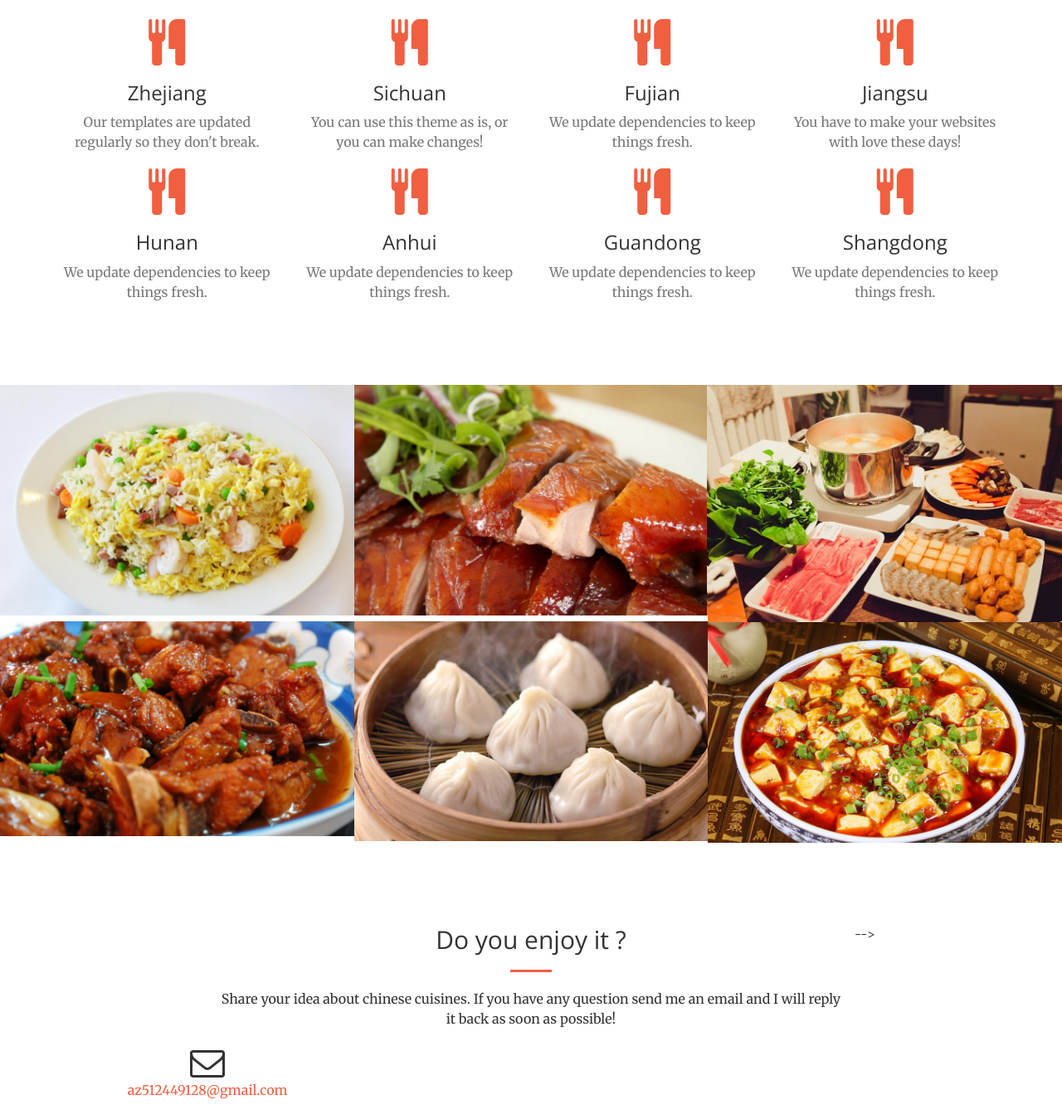
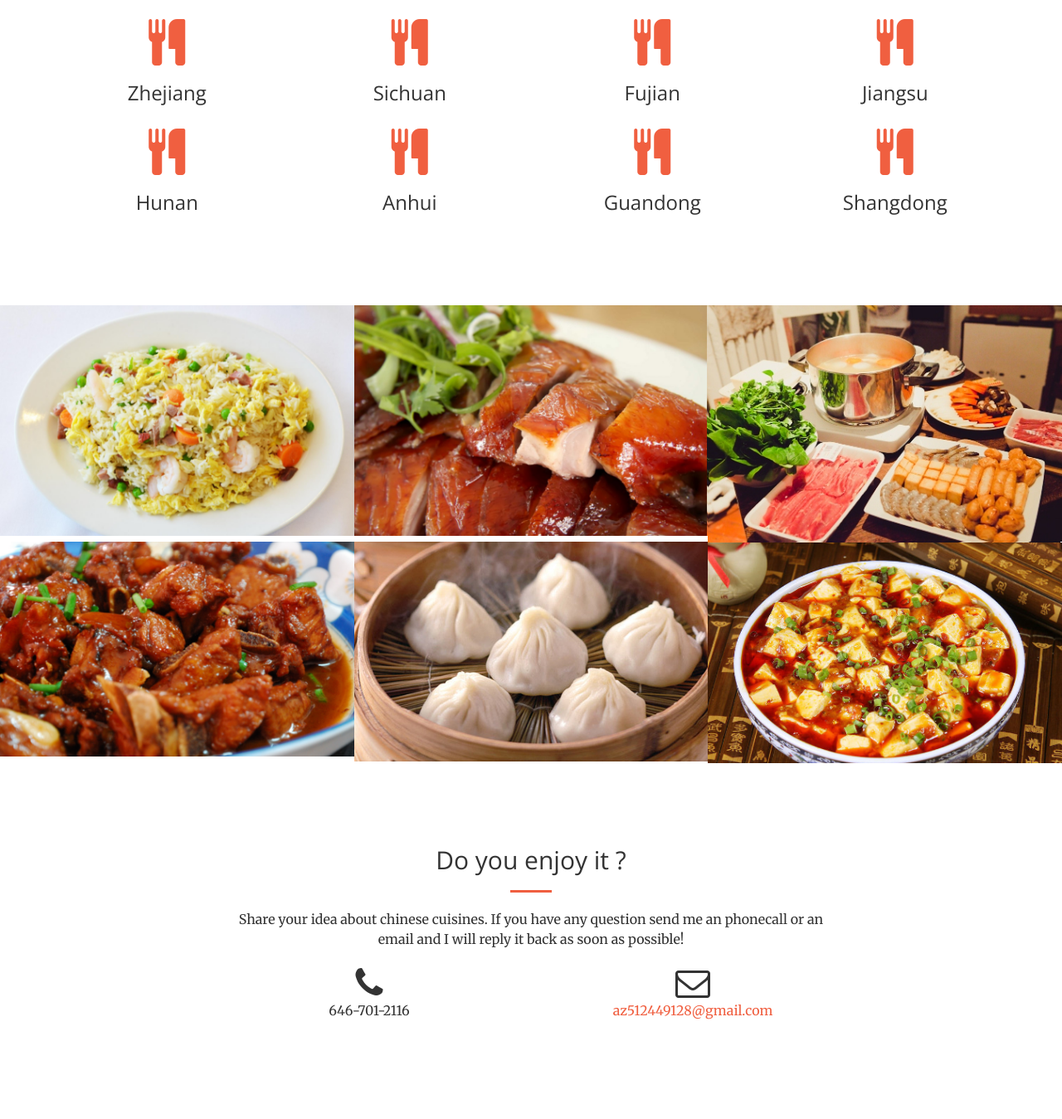
Before and after one commit to shengxingzhang/website, a website: page index.html in a window 1280 px wide. Shown: the part 1415-2764 px from the top of the page at 83% size. Drawn offline with nearby package versions, Linux system fonts and the light colour scheme.

Commit message:
bottom change2

```diff
--- a/index.html
+++ b/index.html
@@ -107,56 +107,56 @@
                     <div class="service-box">
                         <i class="fa fa-4x fa fa-cutlery text-primary sr-icons"></i>
                         <h3>Zhejiang</h3>
-                        <p class="text-muted">Our templates are updated regularly so they don't break.</p>
+
                     </div>
                 </div>
                 <div class="col-lg-3 col-md-6 text-center">
                     <div class="service-box">
                         <i class="fa fa-4x fa fa-cutlery text-primary sr-icons"></i>
                         <h3>Sichuan</h3>
-                        <p class="text-muted">You can use this theme as is, or you can make changes!</p>
+
                     </div>
                 </div>
                 <div class="col-lg-3 col-md-6 text-center">
                     <div class="service-box">
                         <i class="fa fa-4x fa fa-cutlery text-primary sr-icons"></i>
                         <h3>Fujian</h3>
-                        <p class="text-muted">We update dependencies to keep things fresh.</p>
+
                     </div>
                 </div>
                 <div class="col-lg-3 col-md-6 text-center">
                     <div class="service-box">
                         <i class="fa fa-4x fa fa-cutlery text-primary sr-icons"></i>
                         <h3>Jiangsu</h3>
-                        <p class="text-muted">You have to make your websites with love these days!</p>
+
                     </div>
                 </div>
                 <div class="col-lg-3 col-md-6 text-center">
                     <div class="service-box">
                         <i class="fa fa-4x fa fa-cutlery text-primary sr-icons"></i>
                         <h3>Hunan</h3>
-                        <p class="text-muted">We update dependencies to keep things fresh.</p>
+
                     </div>
                 </div>
                 <div class="col-lg-3 col-md-6 text-center">
                     <div class="service-box">
                         <i class="fa fa-4x fa fa-cutlery text-primary sr-icons"></i>
                         <h3>Anhui</h3>
-                        <p class="text-muted">We update dependencies to keep things fresh.</p>
+
                     </div>
                 </div>
                 <div class="col-lg-3 col-md-6 text-center">
                     <div class="service-box">
                         <i class="fa fa-4x fa fa-cutlery text-primary sr-icons"></i>
                         <h3>Guandong</h3>
-                        <p class="text-muted">We update dependencies to keep things fresh.</p>
+
                     </div>
                 </div>
                 <div class="col-lg-3 col-md-6 text-center">
                     <div class="service-box">
                         <i class="fa fa-4x fa fa-cutlery text-primary sr-icons"></i>
                         <h3>Shangdong</h3>
-                        <p class="text-muted">We update dependencies to keep things fresh.</p>
+
                     </div>
                 </div>
             </div>
@@ -268,12 +268,12 @@
                 <div class="col-lg-8 col-lg-offset-2 text-center">
                     <h2 class="section-heading">Do you enjoy it ?</h2>
                     <hr class="primary">
-                    <p> Share your idea about chinese cuisines. If you have any question send me an email and I will reply it back as soon as possible!</p>
+                    <p> Share your idea about chinese cuisines. If you have any question send me an phonecall or an email and I will reply it back as soon as possible!</p>
                 </div>
-                <!-- <div class="col-lg-4 col-lg-offset-2 text-center">
+               <div class="col-lg-4 col-lg-offset-2 text-center">
                     <i class="fa fa-phone fa-3x sr-contact"></i>
-                    <p>123-456-6789</p>
-                </div> --> -->
+                    <p>646-701-2116</p>
+                </div>
 
                 <div class="col-lg-4 text-center">
                     <i class="fa fa-envelope-o fa-3x sr-contact"></i>
```
